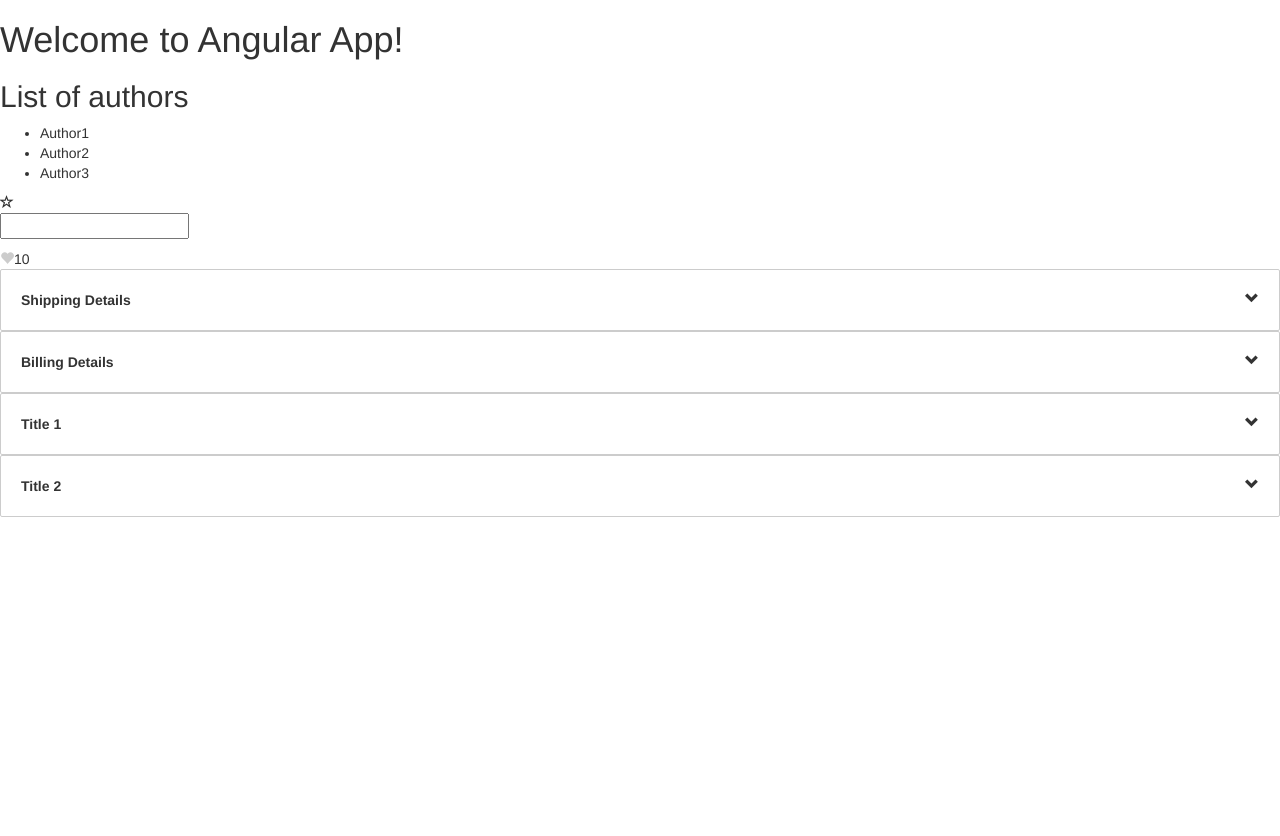
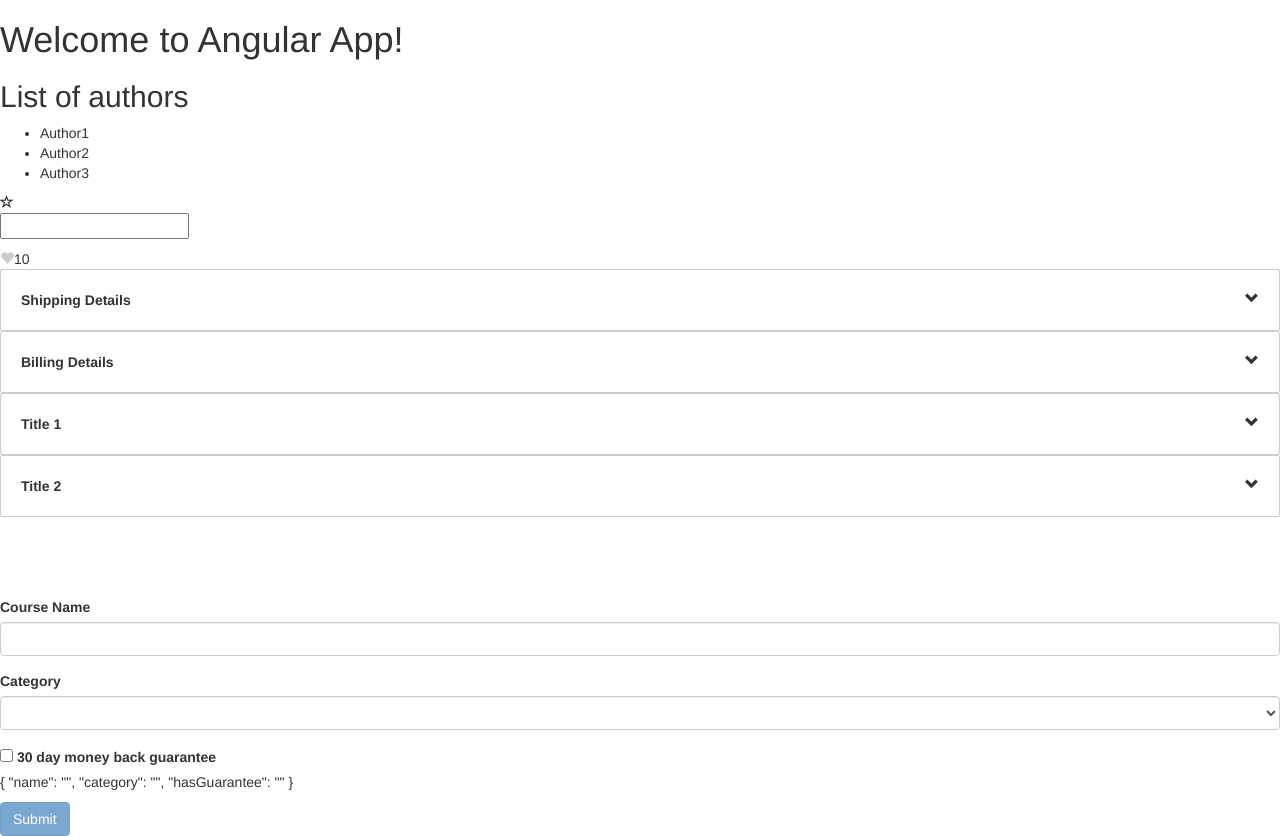
Before and after one commit to davidszorad/angular-hello-world, an Angular app: page / in a window 1280 px wide. Before the commit the page ends 800 px from the top, so only its background shows below. Built offline with nearby package versions, Linux system fonts and the light colour scheme.

Commit message:
Template Driven Forms

```diff
--- a/src/app/app.component.html
+++ b/src/app/app.component.html
@@ -14,8 +14,15 @@
 </zippy>
 
 <zippy [title]="zippy1.title">
-    Shipping Details Content
-  </zippy>
-  <zippy [title]="zippy2.title">
-    Billing Details Content
-  </zippy>
+  Shipping Details Content
+</zippy>
+<zippy [title]="zippy2.title">
+  Billing Details Content
+</zippy>
+
+<br />
+<br />
+<br />
+<br />
+
+<udemy-course></udemy-course>
--- a/src/app/app.module.ts
+++ b/src/app/app.module.ts
@@ -10,6 +10,7 @@ import { TitlecasingComponent } from './titlecasing/titlecasing.component';
 import { TitleCasePipe } from './title-case.pipe';
 import { LikesComponent } from './likes/likes.component';
 import { ZippyComponent } from './zippy/zippy.component';
+import { UdemyCourseComponent } from './udemy-course/udemy-course.component';
 
 @NgModule({
   declarations: [
@@ -19,7 +20,8 @@ import { ZippyComponent } from './zippy/zippy.component';
     TitlecasingComponent,
     TitleCasePipe,
     LikesComponent,
-    ZippyComponent
+    ZippyComponent,
+    UdemyCourseComponent
   ],
   imports: [
     BrowserModule,
--- /dev/null
+++ b/src/app/udemy-course/udemy-course.component.css
@@ -0,0 +1,3 @@
+.form-control.ng-touched.ng-invalid {
+    border: 2px solid red;
+}
--- /dev/null
+++ b/src/app/udemy-course/udemy-course.component.html
@@ -0,0 +1,29 @@
+<form #f="ngForm" (ngSubmit)="submit(f.value)">
+  <div class="form-group">
+    <label for="name">Course Name</label>
+    <input required minlength="5" ngModel name="name" #name="ngModel" id="name" type="text" class="form-control" />
+    <div *ngIf="name.touched && name.invalid" class="alert alert-danger">
+      <div *ngIf="name.errors.required">Name is required</div>
+      <div *ngIf="name.errors.minlength">Name has to be at least {{ name.errors.minlength.requiredLength }} chars long</div>
+    </div>
+  </div>
+  <div class="form-group">
+    <label for="category">Category</label>
+    <select required ngModel name="category" #category="ngModel" id="category" class="form-control">
+      <option value=""></option>
+      <option *ngFor="let option of categories" [value]="option.id">{{ option.name }}</option>
+    </select>
+    <div *ngIf="category.touched && category.invalid" class="alert alert-danger">
+      <div *ngIf="category.errors.required">Category is required</div>
+    </div>
+  </div>
+  <div class=""checkbox>
+    <label>
+      <input ngModel name="hasGuarantee" type="checkbox" /> 30 day money back guarantee
+    </label>
+  </div>
+  <p>
+    {{ f.value | json }}
+  </p>
+  <button class="btn btn-primary" [disabled]="f.invalid">Submit</button>
+</form>
--- /dev/null
+++ b/src/app/udemy-course/udemy-course.component.ts
@@ -0,0 +1,18 @@
+import { Component, OnInit } from '@angular/core';
+
+@Component({
+  selector: 'udemy-course',
+  templateUrl: './udemy-course.component.html',
+  styleUrls: ['./udemy-course.component.css']
+})
+export class UdemyCourseComponent {
+  categories = [
+    { id: 1, name: 'Development' },
+    { id: 2, name: 'Art' },
+    { id: 3, name: 'Languages' }
+  ];
+
+  submit(course) {
+    console.log(course);
+  }
+}
```
